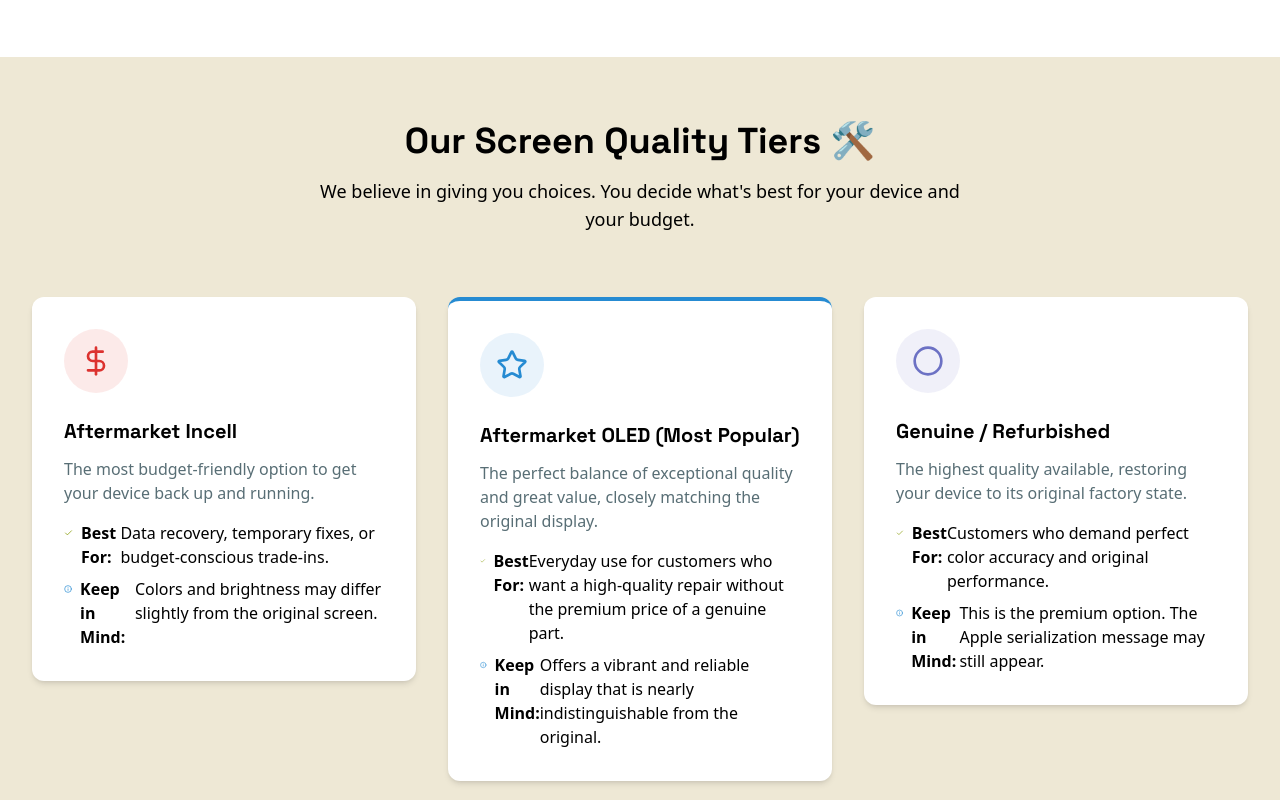
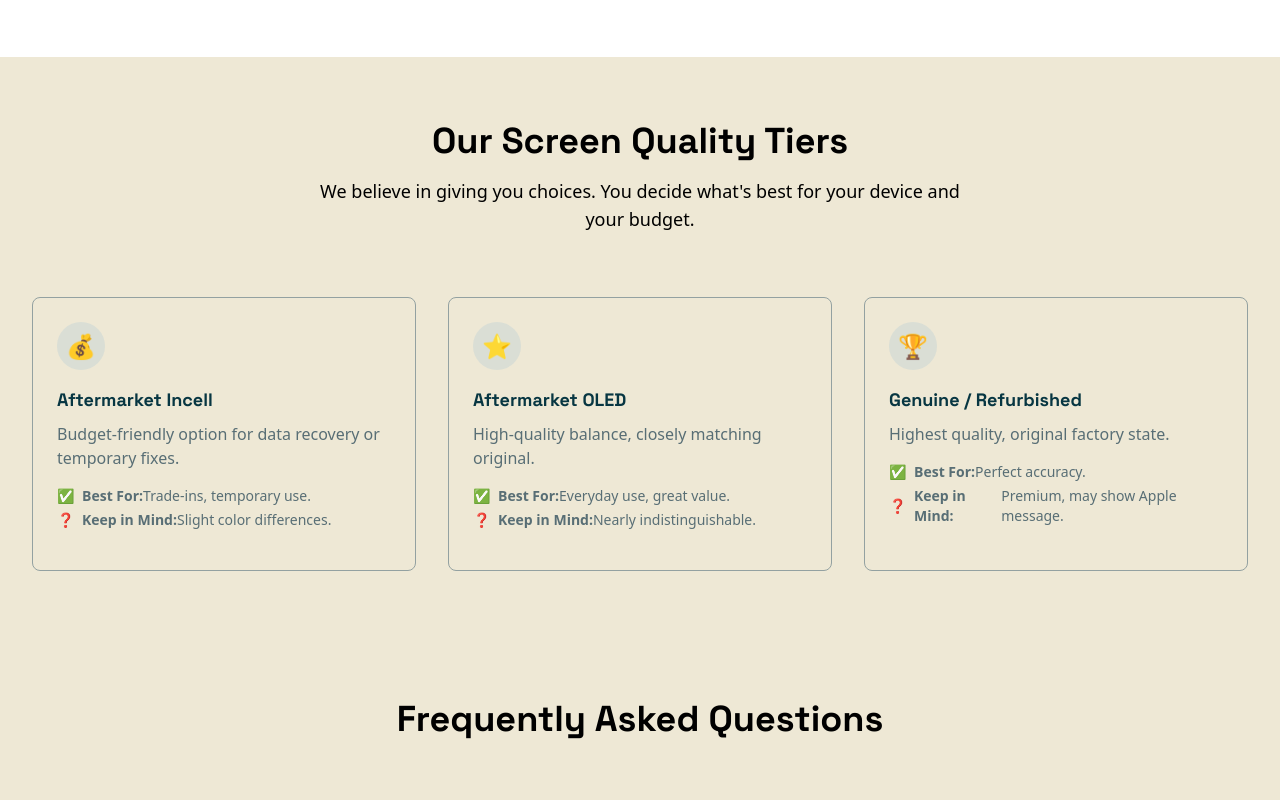
Before and after one commit to debugonezero/dash-fixes-v2, a Next.js app: page / in a window 1280 px wide. Shown: the part 4560-5360 px from the top of the page. Built offline with nearby package versions, Linux system fonts and the light colour scheme.

Commit message:
Redesign Quality cards to match consistent style: rounded-lg, emojis, simple layout

```diff
--- a/src/app/Quality.tsx
+++ b/src/app/Quality.tsx
@@ -1,58 +1,102 @@
-import AnimationWrapper from './AnimationWrapper';
-import { DollarSign, Star, Circle, Check, Info } from 'lucide-react';
+import AnimationWrapper from "./AnimationWrapper";
 
 const Quality = () => {
   return (
-    <section id="quality" className="py-16 px-4 sm:px-6 lg:px-8 bg-solarized-light2 dark:bg-solarized-dark2">
+    <section
+      id="quality"
+      className="py-16 px-4 sm:px-6 lg:px-8 bg-solarized-light2 dark:bg-solarized-dark2"
+    >
       <div className="max-w-7xl mx-auto">
         <AnimationWrapper>
           <div className="text-center mb-16">
-            <h2 className="text-3xl md:text-4xl font-heading font-bold mb-4">Our Screen Quality Tiers 🛠️</h2>
-            <p className="text-lg max-w-2xl mx-auto">We believe in giving you choices. You decide what&apos;s best for your device and your budget.</p>
+            <h2 className="text-3xl md:text-4xl font-heading font-bold mb-4">
+              Our Screen Quality Tiers
+            </h2>
+            <p className="text-lg max-w-2xl mx-auto dark:text-solarized-light3">
+              We believe in giving you choices. You decide what&apos;s best for
+              your device and your budget.
+            </p>
           </div>
         </AnimationWrapper>
         <div className="grid md:grid-cols-3 gap-8">
           {/* Aftermarket Incell */}
           <AnimationWrapper delay={0.1}>
-            <div className="bg-solarized-light dark:bg-solarized-dark rounded-xl p-8 shadow-md transition duration-300 hover:shadow-xl hover:-translate-y-1">
-              <div className="w-16 h-16 rounded-full bg-solarized-red bg-opacity-10 flex items-center justify-center mb-6">
-                <DollarSign className="w-8 h-8 text-solarized-red" />
+            <div className="bg-solarized-light2 dark:bg-solarized-dark2 h-full rounded-lg p-6 border border-solarized-light3 dark:border-solarized-dark3">
+              <div className="w-12 h-12 rounded-full bg-solarized-blue bg-opacity-10 flex items-center justify-center mb-4">
+                <span className="text-2xl">💰</span>
               </div>
-              <h3 className="text-xl font-heading font-bold mb-3">Aftermarket Incell</h3>
-              <p className="text-solarized-dark3 dark:text-solarized-light3 mb-4">The most budget-friendly option to get your device back up and running.</p>
-              <ul className="space-y-2 text-left">
-                <li className="flex items-start"><Check className="text-solarized-green mr-2 mt-1" size={16} /><strong>Best For:</strong> Data recovery, temporary fixes, or budget-conscious trade-ins.</li>
-                <li className="flex items-start"><Info className="text-solarized-blue mr-2 mt-1" size={16} /><strong>Keep in Mind:</strong> Colors and brightness may differ slightly from the original screen.</li>
+              <div className="mb-4">
+                <h3 className="text-lg font-heading font-bold mb-2 text-solarized-dark2 dark:text-solarized-light">
+                  Aftermarket Incell
+                </h3>
+                <p className="text-solarized-dark3 dark:text-solarized-light3">
+                  Budget-friendly option for data recovery or temporary fixes.
+                </p>
+              </div>
+              <ul className="space-y-1 text-sm text-solarized-dark3 dark:text-solarized-light3 mb-4">
+                <li className="flex items-center">
+                  <span className="text-solarized-green mr-2">✅</span>
+                  <strong>Best For:</strong> Trade-ins, temporary use.
+                </li>
+                <li className="flex items-center">
+                  <span className="text-solarized-blue mr-2">❓</span>
+                  <strong>Keep in Mind:</strong> Slight color differences.
+                </li>
               </ul>
             </div>
           </AnimationWrapper>
 
           {/* Aftermarket OLED */}
           <AnimationWrapper delay={0.2}>
-            <div className="bg-solarized-light dark:bg-solarized-dark rounded-xl p-8 shadow-md transition duration-300 border-t-4 border-solarized-blue hover:shadow-xl hover:-translate-y-1">
-              <div className="w-16 h-16 rounded-full bg-solarized-blue bg-opacity-10 flex items-center justify-center mb-6">
-                <Star className="w-8 h-8 text-solarized-blue" />
+            <div className="bg-solarized-light2 dark:bg-solarized-dark2 h-full rounded-lg p-6 border border-solarized-light3 dark:border-solarized-dark3">
+              <div className="w-12 h-12 rounded-full bg-solarized-blue bg-opacity-10 flex items-center justify-center mb-4">
+                <span className="text-2xl">⭐</span>
               </div>
-              <h3 className="text-xl font-heading font-bold mb-3">Aftermarket OLED (Most Popular)</h3>
-              <p className="text-solarized-dark3 dark:text-solarized-light3 mb-4">The perfect balance of exceptional quality and great value, closely matching the original display.</p>
-              <ul className="space-y-2 text-left">
-                <li className="flex items-start"><Check className="text-solarized-green mr-2 mt-1" size={16} /><strong>Best For:</strong> Everyday use for customers who want a high-quality repair without the premium price of a genuine part.</li>
-                <li className="flex items-start"><Info className="text-solarized-blue mr-2 mt-1" size={16} /><strong>Keep in Mind:</strong> Offers a vibrant and reliable display that is nearly indistinguishable from the original.</li>
+              <div className="mb-4">
+                <h3 className="text-lg font-heading font-bold mb-2 text-solarized-dark2 dark:text-solarized-light">
+                  Aftermarket OLED
+                </h3>
+                <p className="text-solarized-dark3 dark:text-solarized-light3">
+                  High-quality balance, closely matching original.
+                </p>
+              </div>
+              <ul className="space-y-1 text-sm text-solarized-dark3 dark:text-solarized-light3 mb-4">
+                <li className="flex items-center">
+                  <span className="text-solarized-green mr-2">✅</span>
+                  <strong>Best For:</strong> Everyday use, great value.
+                </li>
+                <li className="flex items-center">
+                  <span className="text-solarized-blue mr-2">❓</span>
+                  <strong>Keep in Mind:</strong> Nearly indistinguishable.
+                </li>
               </ul>
             </div>
           </AnimationWrapper>
 
           {/* Genuine */}
           <AnimationWrapper delay={0.3}>
-            <div className="bg-solarized-light dark:bg-solarized-dark rounded-xl p-8 shadow-md transition duration-300 hover:shadow-xl hover:-translate-y-1">
-              <div className="w-16 h-16 rounded-full bg-solarized-violet bg-opacity-10 flex items-center justify-center mb-6">
-                <Circle className="w-8 h-8 text-solarized-violet" />
+            <div className="bg-solarized-light2 dark:bg-solarized-dark2 h-full rounded-lg p-6 border border-solarized-light3 dark:border-solarized-dark3">
+              <div className="w-12 h-12 rounded-full bg-solarized-blue bg-opacity-10 flex items-center justify-center mb-4">
+                <span className="text-2xl">🏆</span>
               </div>
-              <h3 className="text-xl font-heading font-bold mb-3">Genuine / Refurbished</h3>
-              <p className="text-solarized-dark3 dark:text-solarized-light3 mb-4">The highest quality available, restoring your device to its original factory state.</p>
-              <ul className="space-y-2 text-left">
-                <li className="flex items-start"><Check className="text-solarized-green mr-2 mt-1" size={16} /><strong>Best For:</strong> Customers who demand perfect color accuracy and original performance.</li>
-                <li className="flex items-start"><Info className="text-solarized-blue mr-2 mt-1" size={16} /><strong>Keep in Mind:</strong> This is the premium option. The Apple serialization message may still appear.</li>
+              <div className="mb-4">
+                <h3 className="text-lg font-heading font-bold mb-2 text-solarized-dark2 dark:text-solarized-light">
+                  Genuine / Refurbished
+                </h3>
+                <p className="text-solarized-dark3 dark:text-solarized-light3">
+                  Highest quality, original factory state.
+                </p>
+              </div>
+              <ul className="space-y-1 text-sm text-solarized-dark3 dark:text-solarized-light3 mb-4">
+                <li className="flex items-center">
+                  <span className="text-solarized-green mr-2">✅</span>
+                  <strong>Best For:</strong> Perfect accuracy.
+                </li>
+                <li className="flex items-center">
+                  <span className="text-solarized-blue mr-2">❓</span>
+                  <strong>Keep in Mind:</strong> Premium, may show Apple
+                  message.
+                </li>
               </ul>
             </div>
           </AnimationWrapper>
```
